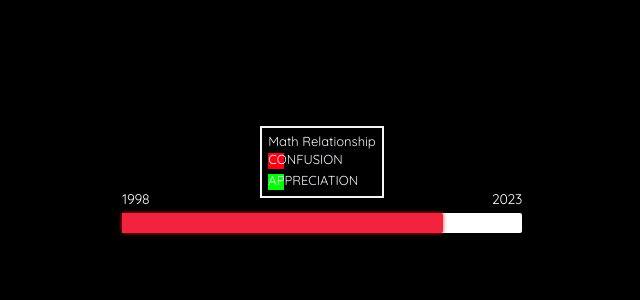
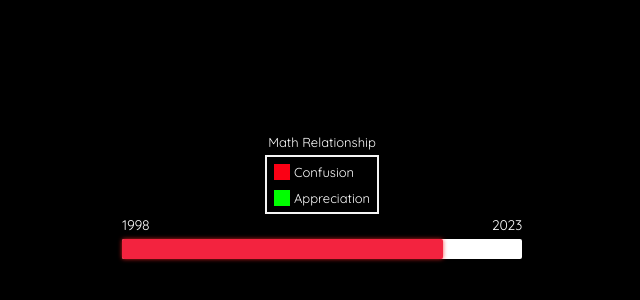
Before and after one commit to vtonu/MathRelationship_2, a plain HTML site: page index.html in a window 1280 px wide. Shown: the part 258-558 px from the top of the page, without its empty margins (318-958 px from the left). Drawn offline with nearby package versions, Linux system fonts and the light colour scheme; a web font is replaced by a local one.

Commit message:
Flexbox fix
Updated legend styling and cleaned the code.

```diff
--- a/index.html
+++ b/index.html
@@ -11,13 +11,15 @@
       crossorigin="anonymous"></script>
   </head>
   <body>
+    Math Relationship
     <div class="legend">
-      Math Relationship
       <div class="confusion-box">
-        <div class="Confusion">CONFUSION</div>
+        <div class="Confusion"></div>
+        <div>Confusion</div>
       </div>
       <div class="appreciation-box">
-        <div class="Appreciation">APPRECIATION</div>
+        <div class="Appreciation"></div>
+        <div>Appreciation</div>
       </div>
     </div>
     <div class="current-year">
@@ -27,8 +29,8 @@
     <div class="container">
       <div class="progress2 progress-moved">
         <div class="progress-bar2"></div>
-        <div class="loader" style="--n: 2023; --f: 1998" data-year="1998"></div>
-        <div class="loaderTwo">2023</div>
+        <div class="yearOne">1998</div>
+        <div class="yearTwo">2023</div>
       </div>
     </div>
   </body>
--- a/style.css
+++ b/style.css
@@ -1,33 +1,32 @@
 @import url('https://fonts.googleapis.com/css?family=Muli&display=swap');
 @import url('https://fonts.googleapis.com/css?family=Quicksand&display=swap');
-* {
-  margin: 0;
-  padding: 0;
-  box-sizing: border-box;
-}
+
 body {
   display: flex;
   flex-direction: column;
   align-items: center;
   padding-top: 30%;
   background: black;
+  color: white;
+  font-family: 'Quicksand', sans-serif;
+  font-weight: 300;
+  font-style: normal;
+  font-size: 13px;
+  gap: 5px;
 }
 .legend {
   font-family: 'Quicksand', sans-serif;
   font-weight: 300;
   font-style: normal;
   font-size: 13px;
-  line-height: 1em;
-  letter-spacing: -0.001em;
-  color: aliceblue;
-  background-color: black;
-  -webkit-font-smoothing: antialiased;
+  color: white;
   border: 2px solid whitesmoke;
-  text-align: center;
-  padding: 0.5em;
+
   display: flex;
   flex-direction: column;
-  gap: 5px;
+  align-items: baseline;
+  gap: 10px;
+  padding: 0.5em;
 }
 .Confusion {
   position: relative;
@@ -35,12 +34,21 @@ body {
   width: 16px;
   height: 16px;
 }
+.confusion-box {
+  display: flex;
+  gap: 4px;
+}
 .Appreciation {
   position: relative;
   background: #00ff00;
   width: 16px;
   height: 16px;
 }
+.appreciation-box {
+  display: flex;
+  gap: 4px;
+}
+/* Progress bar and years container*/
 .container {
   margin: 15px auto;
   width: 400px;
@@ -66,7 +74,7 @@ body {
     background: #f3233f;
   }
 
-  80% {
+  90% {
     background: #f3233f;
     box-shadow: 0 0 5px #f32323;
   }
@@ -77,7 +85,7 @@ body {
     box-shadow: 0 0 5px #23f323;
   }
 }
-.loader {
+.yearOne {
   --p: 0;
   animation: p 5s steps(100) infinite;
   counter-reset: p var(--p);
@@ -91,7 +99,7 @@ body {
   line-height: 2em;
   letter-spacing: -0.02em;
 }
-.loaderTwo {
+.yearTwo {
   --p: 0;
   animation: p 5s steps(100) infinite;
   counter-reset: p var(--p);
@@ -106,16 +114,3 @@ body {
   letter-spacing: -0.02em;
   right: 0%;
 }
-.loader:after {
-  content: attr(data-year);
-}
-
-@keyframes p {
-  0% {
-    --p: var(--f);
-  }
-
-  100% {
-    --p: var(--n);
-  }
-}
```
